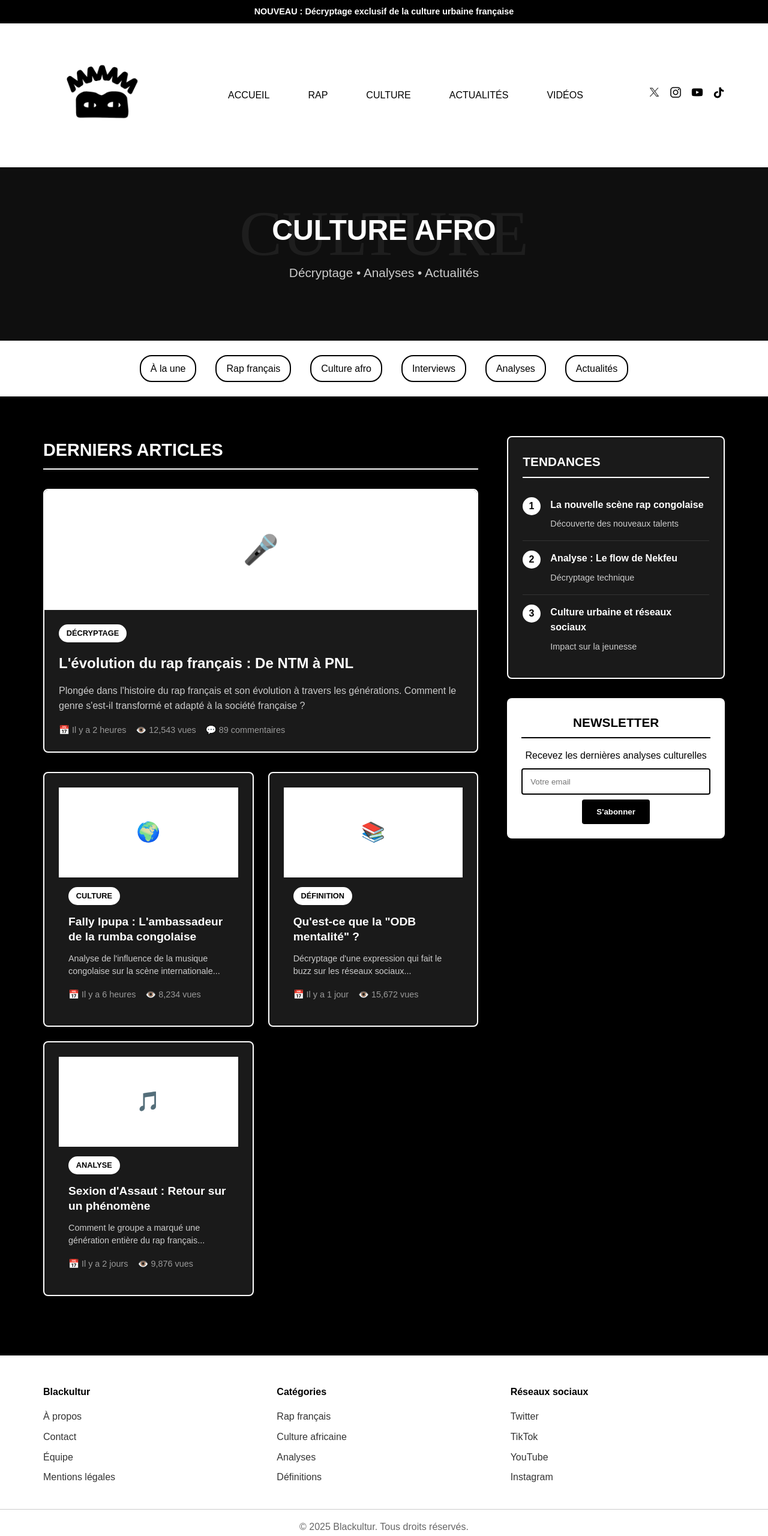
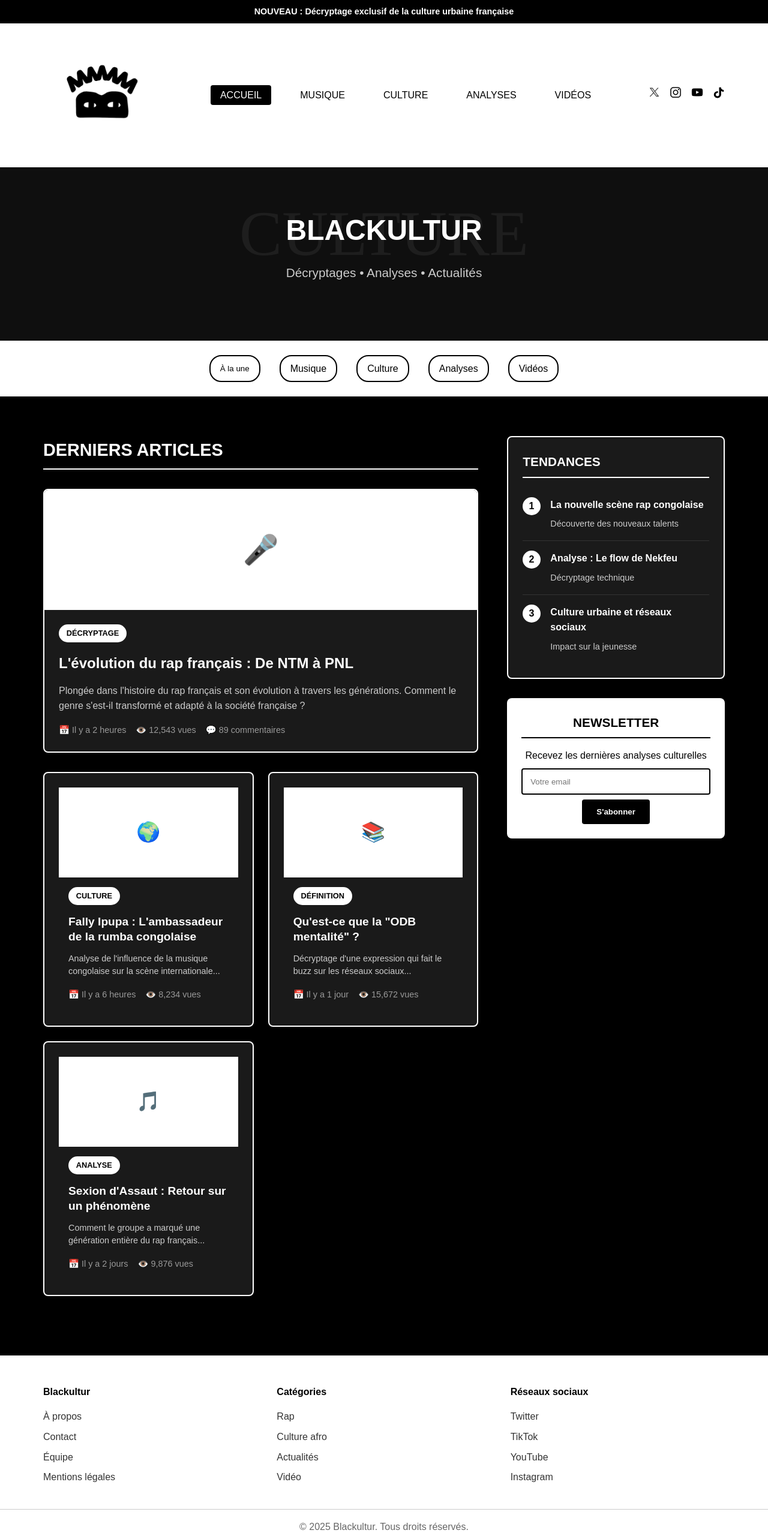
Before and after one commit to Nkeurwi/Blackultur, a plain HTML site: page Blackultur/index.html in a window 1280 px wide. Shown: the whole page at 60% size. Drawn offline with Linux system fonts and the light colour scheme.

Commit message:
Update index.html
ne manque que le contenu final

```diff
--- a/Blackultur/index.html
+++ b/Blackultur/index.html
@@ -13,14 +13,14 @@
         </div>
         <div class="header-main">
             <a href="index.html">
-                <img src="blackulturLogo.jpg" width="200" alt="Logo Blackultur">
+                <img src="blackulturLogo.jpg" width="200" alt="Logo Blackultur" id="logoBLK">
             </a>
             <nav>
                 <ul class="nav-links">
-                    <li><a href="#">Accueil</a></li>
-                    <li><a href="rap.html">Rap</a></li>
+                    <li><a href="#" class="active">Accueil</a></li>
+                    <li><a href="rap.html">Musique</a></li>
                     <li><a href="culture.html">Culture</a></li>
-                    <li><a href="analyse.html">Actualités</a></li>
+                    <li><a href="analyse.html">Analyses</a></li>
                     <li><a href="vidéo.html">Vidéos</a></li>
                 </ul>
             </nav>
@@ -35,27 +35,26 @@
 
     <section class="hero">
         <div class="hero-content">
-            <h1 class="hero-title">CULTURE AFRO</h1>
-            <p class="hero-subtitle">Décryptage • Analyses • Actualités</p>
+            <h1 class="hero-title">BLACKULTUR</h1>
+            <p class="hero-subtitle">Décryptages • Analyses • Actualités</p>
         </div>
     </section>
 
     <div class="categories-bar">
         <div class="categories-container">
             <nav class="categories-nav">
-                <a href="#" class="active">À la une</a>
-                <a href="rap.html">Rap français</a>
-                <a href="culture.html">Culture afro</a>
-                <a href="vidéo.html">Interviews</a>
+                <button class = "window-nav" onclick="moveWindow('News', -300)">À la une</button>
+                <a href="rap.html">Musique</a>
+                <a href="culture.html">Culture</a>
                 <a href="analyse.html">Analyses</a>
-                <a href="analyse.html">Actualités</a>
+                <a href="vidéo.html">Vidéos</a>
             </nav>
         </div>
     </div>
 
     <div class="main-container">
         <main class="articles-section">
-            <h2>Derniers Articles</h2>
+            <h2 id="News">Derniers Articles</h2>
 
             <article class="featured-article">
                 <div class="article-image">🎤</div>
@@ -162,17 +161,17 @@
             </div>
             <div class="footer-section">
                 <h4>Catégories</h4>
-                <a href="#">Rap français</a>
-                <a href="#">Culture africaine</a>
-                <a href="#">Analyses</a>
-                <a href="#">Définitions</a>
+                <a href="rap.html">Rap</a>
+                <a href="culture.html">Culture afro</a>
+                <a href="analyse.html">Actualités</a>
+                <a href="vidéo.html">Vidéo</a>
             </div>
             <div class="footer-section">
                 <h4>Réseaux sociaux</h4>
-                <a href="#">Twitter</a>
-                <a href="#">TikTok</a>
-                <a href="#">YouTube</a>
-                <a href="#">Instagram</a>
+                <a href="https://x.com/blackultur_?ref_src=twsrc%5Egoogle%7Ctwcamp%5Eserp%7Ctwgr%5Eauthor" target="_blank">Twitter</a>
+                <a href="https://www.tiktok.com/@blackultur_?is_from_webapp=1&sender_device=pc" target="_blank">TikTok</a>
+                <a href="https://www.youtube.com/@blackultur_" target="_blank">YouTube</a>
+                <a href="https://www.instagram.com/blackultur_/" target="_blank">Instagram</a>
             </div>
         </div>
         <div class="footer-bottom">
```
